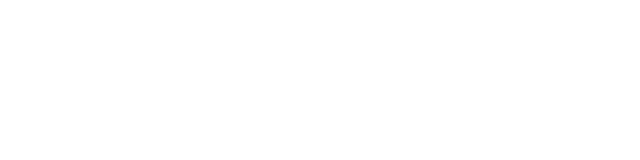
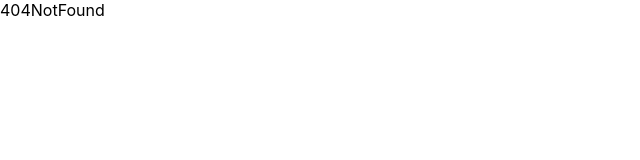
Before and after one commit to eedited/ReactWeb, a React (Create React App) app: page /404NotFound in a window 1280 px wide. Shown: the top 160 px of the page, without its empty margins (0-640 px from the left). Built offline with nearby package versions, Linux system fonts and the light colour scheme.

Commit message:
add 404 not found page

```diff
--- a/src/App.tsx
+++ b/src/App.tsx
@@ -9,6 +9,8 @@ import LoginPage from './pages/LoginPage';
 import SignupPage from './pages/SingupPage';
 import FindingIdPage from './pages/FindingIdPage';
 import FindingPwPage from './pages/FindingPwPage';
+import VideoPage from './pages/VideoPage';
+import Page404 from './pages/NotFound';
 
 type AppType = ()=> JSX.Element;
 
@@ -17,10 +19,13 @@ const App: AppType = (): JSX.Element => (
         <Switch>
             <Route path={['/', '/videos']} component={Landing} exact />
             <Route path="/videos/:sort" component={Landing} />
+            <Route path="/videoInfo" component={VideoPage} />
             <Route path="/login" component={LoginPage} />
             <Route path="/signup" component={SignupPage} />
             <Route path="/findId" component={FindingIdPage} />
             <Route path="/findPw" component={FindingPwPage} />
+            <Route path="/404NotFound" component={Page404} />
+            <Route component={Page404} />
         </Switch>
     </div>
 
--- /dev/null
+++ b/src/pages/NotFound.tsx
@@ -0,0 +1,9 @@
+import React from 'react';
+
+const NotFound: React.FC = () => (
+    <div>
+        404NotFound
+    </div>
+);
+
+export default NotFound;
```
